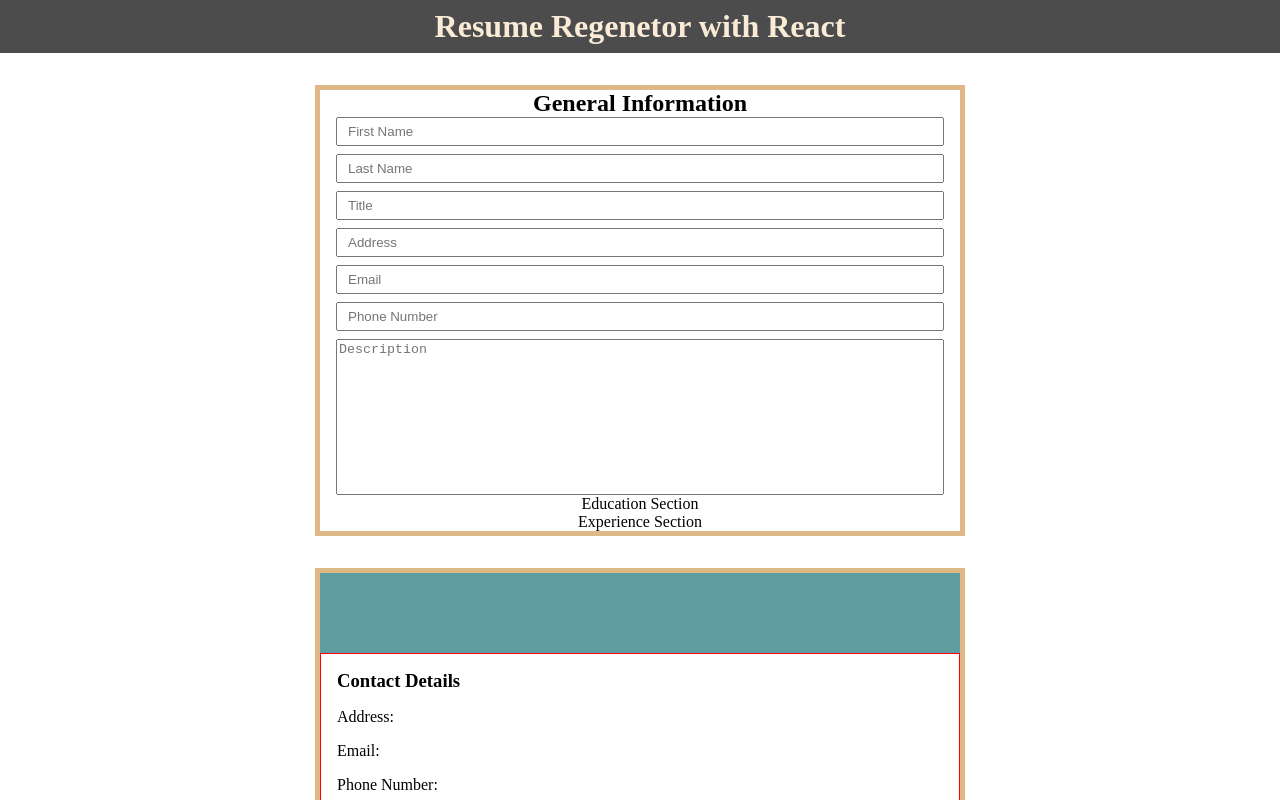
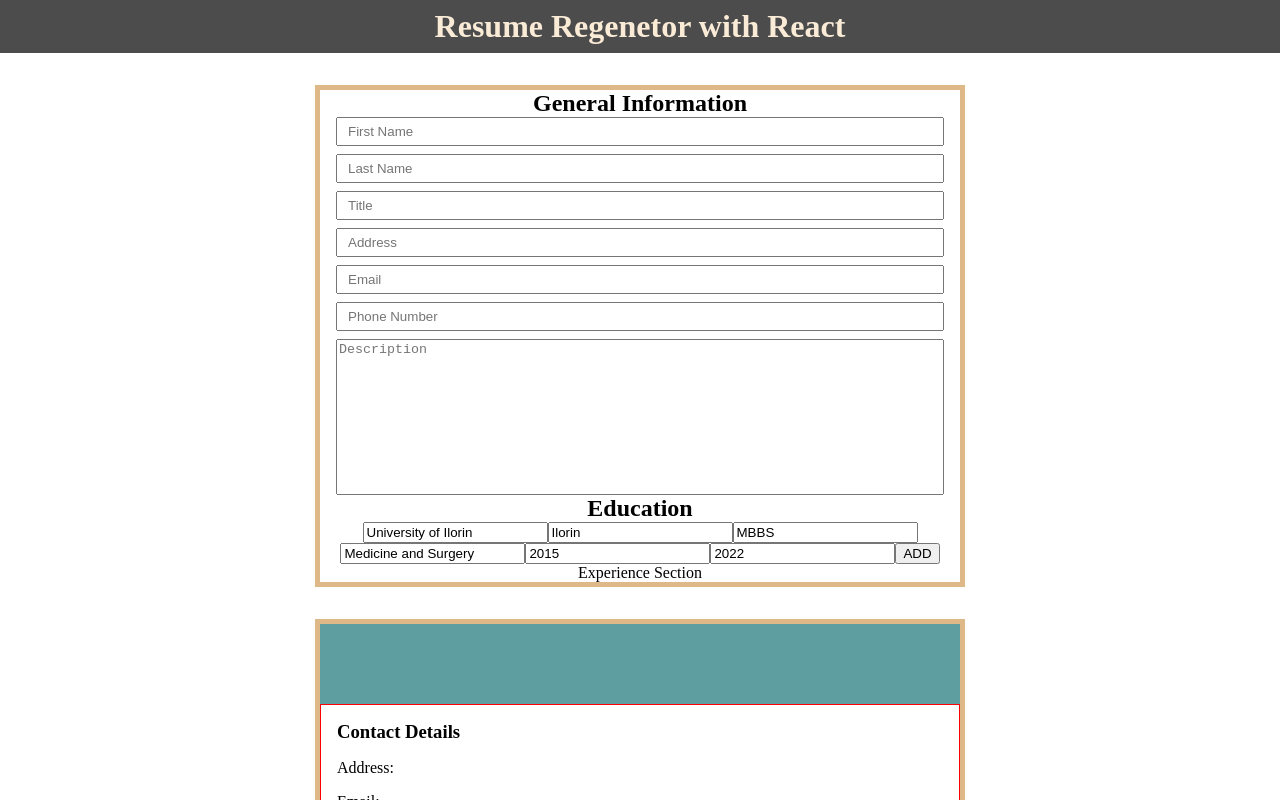
Before and after one commit to invisibleopey/cv-project, a React (Create React App) app: page / in a window 1280 px wide. Shown: the top 800 px of the page. Built offline with nearby package versions, Linux system fonts and the light colour scheme.

Commit message:
Instantiate education form input with hardly typed values

```diff
--- a/src/components/Education.js
+++ b/src/components/Education.js
@@ -1,7 +1,56 @@
 import React from 'react';
 
-function Education() {
-  return <div>Education Section</div>;
+function Education(props) {
+  return (
+    <div>
+      <h2>Education</h2>
+      <form action="#" className="education">
+        <input
+          type="text"
+          name="name"
+          value="University of Ilorin"
+          // onChange={handleChange}
+          placeholder="University Name"
+        />
+        <input
+          type="text"
+          name="city"
+          value="Ilorin"
+          // onChange={handleChange}
+          placeholder="City"
+        />
+        <input
+          type="text"
+          name="degree"
+          value="MBBS"
+          // onChange={handleChange}
+          placeholder="Degree"
+        />
+        <input
+          type="text"
+          name="subject"
+          value="Medicine and Surgery"
+          // onChange={handleChange}
+          placeholder="Subject"
+        />
+        <input
+          type="text"
+          name="startDate"
+          value="2015"
+          // onChange={handleChange}
+          placeholder="From"
+        />
+        <input
+          type="text"
+          name="endDate"
+          value="2022"
+          // onChange={handleChange}
+          placeholder="To"
+        />
+        <button type="submit">ADD</button>
+      </form>
+    </div>
+  );
 }
 
 export default Education;
```
